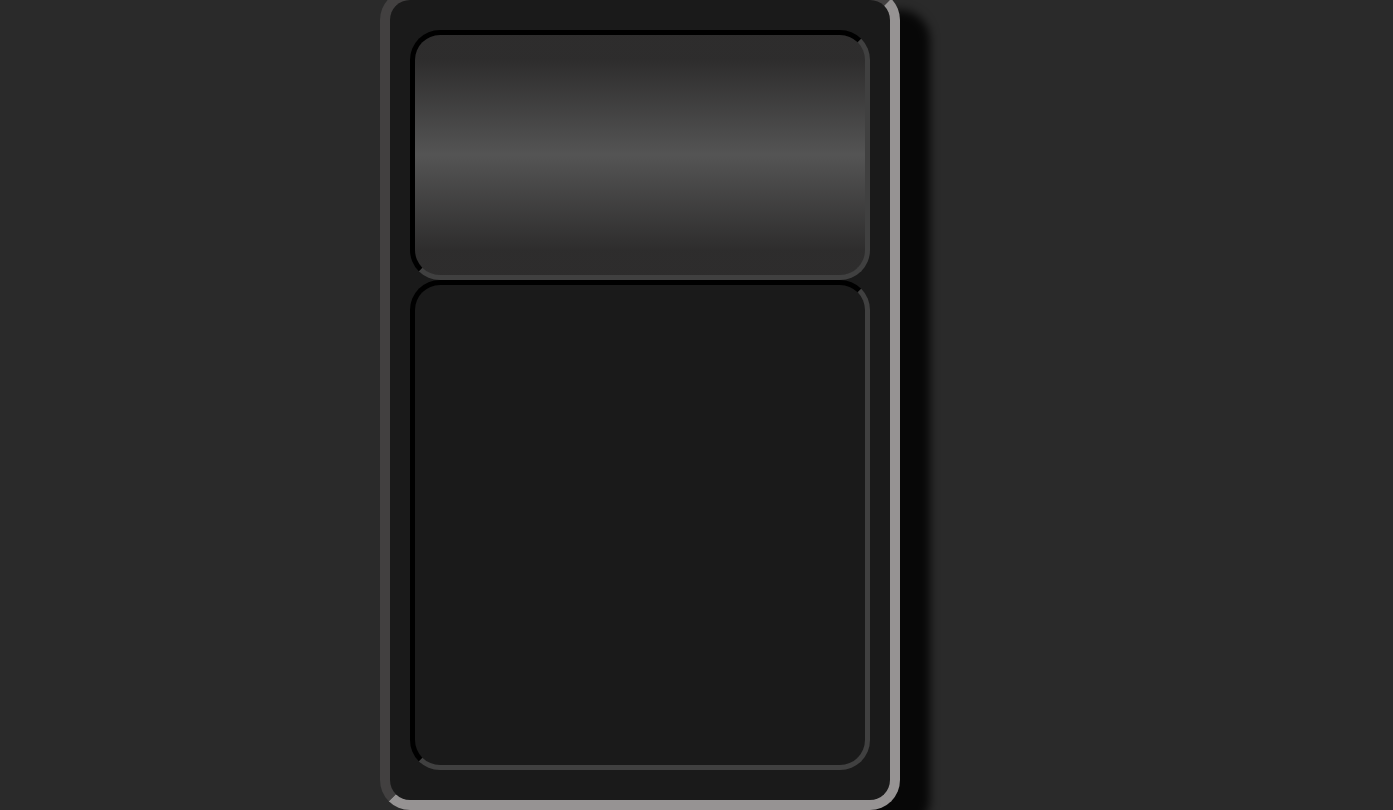
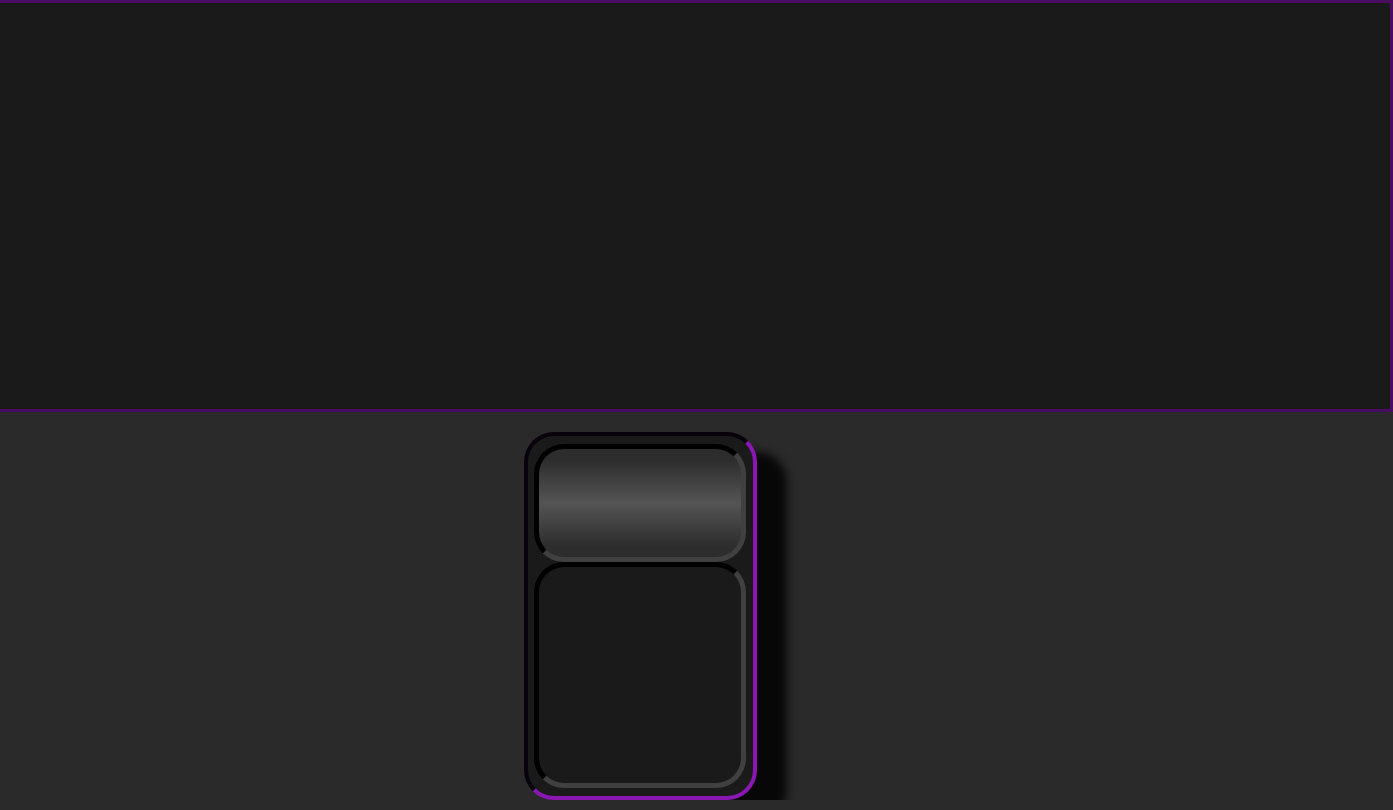
Before and after one commit to ShakilNabil/Calculator-Game, a plain HTML site: page index.html in a window 1280 px wide. Shown: the whole page, 1393 px wide, since content can reach past the window. Drawn offline with Linux system fonts and the light colour scheme.

Commit message:
editing page layout

```diff
--- a/Styles/styles.css
+++ b/Styles/styles.css
@@ -11,16 +11,27 @@ body {
   align-items: center;
   height: 100vh;
   background-color: #2A2A2A;
+  flex-direction: column;
+  gap: 20px;
+}
+
+.game-screen {
+  display: flex;
+  border: solid #4A0C60;
+  width: 1500px;
+  height: 450px;
+  background-color: #1A1A1A;;
+
 }
 
 .calculator-container {
   display: flex;
-  border: inset 10px #969393;
+  border: inset 4px #4A0C60;
   box-shadow: 30px 20px 10px rgba(0, 0, 0, 0.823);
   background-color: #1A1A1A;
   border-radius: 30px;
-  width: 500px;
-  height: 800px;
+  width: 225px;
+  height: 400px;
   flex-direction: column;
   justify-content: center;
 }
--- a/index.html
+++ b/index.html
@@ -8,6 +8,7 @@
   <link rel="stylesheet" href="Styles\scorePage.css">
 </head>
 <body>
+  <div class="game-screen">s</div>
   <div class="calculator-container">
 
     <div class="top-half"></div>
```
Also changed, not shown: Script/gameScreen.js (added).
